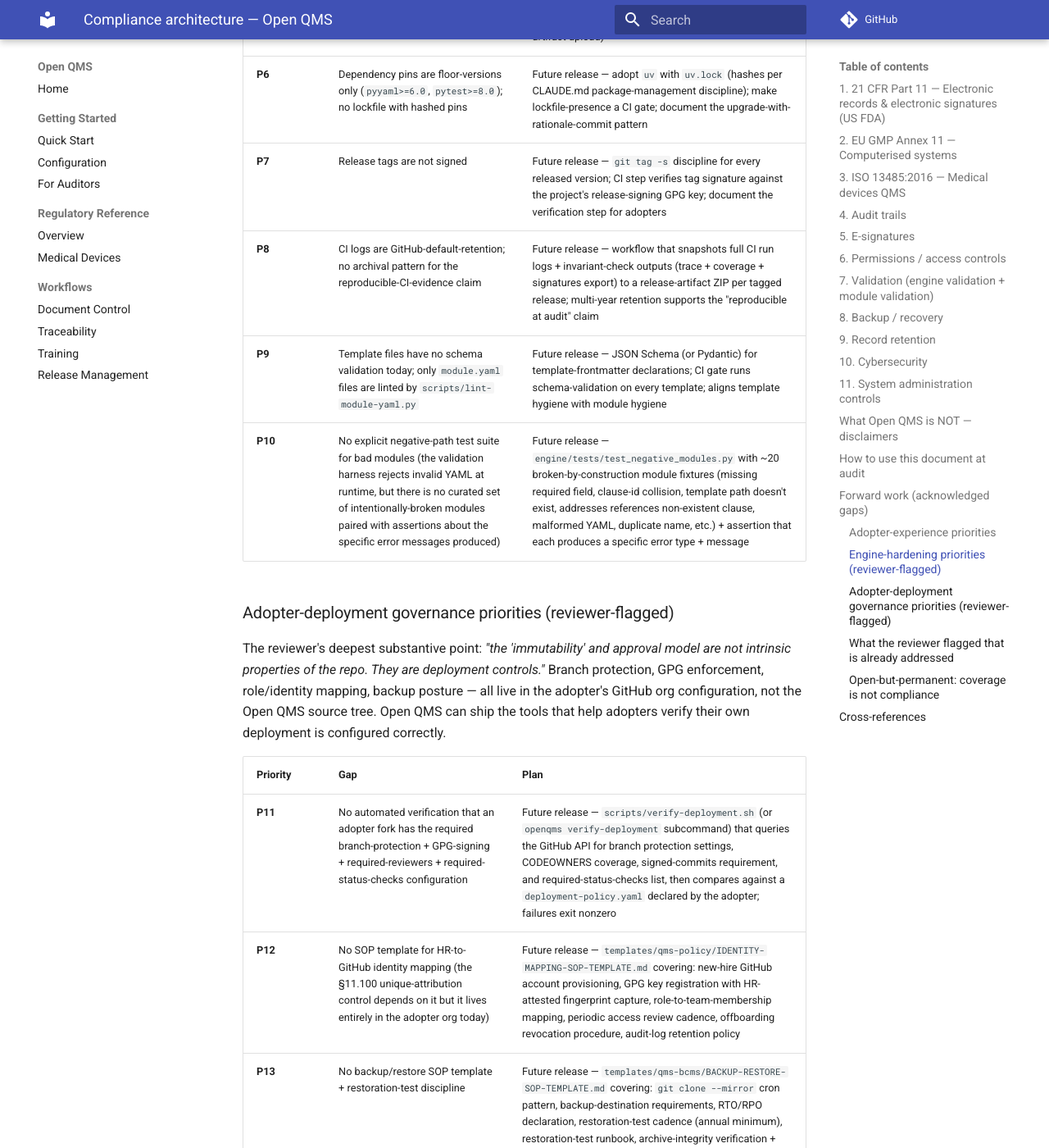
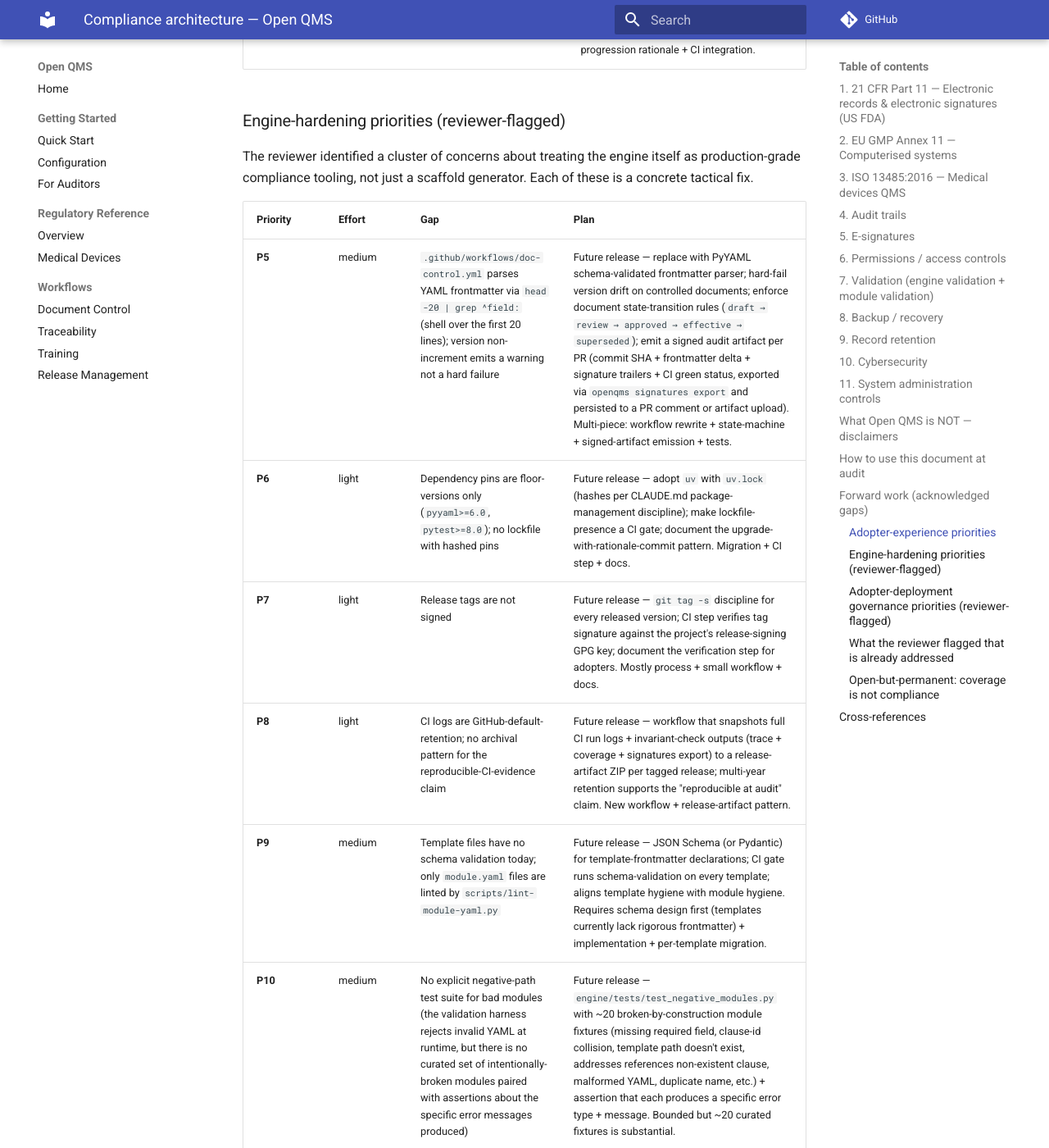
Before and after one commit to IridiumSoftware/OpenQMS, an MkDocs documentation site: the page built from docs/compliance-architecture.md, in a window 1280 px wide and 1400 px high, scrolled down 13145 px. Shown: the whole window at 82% size. Built offline with MkDocs 1.6.1 and Material for MkDocs 9.7.7, drawn with Linux system fonts in a browser that asks for light colours; comment, search, counter and statistics services are not loaded; some of the changed text lies outside the part shown.

Commit message:
v0.54.0 — Forward-work effort qualifiers (light/medium/hard)
Per-priority effort calibration added to all three forward-work tables in docs/compliance-architecture.md, with brief calibration legend at top of section.

Calibration:
- light  ≤ ½ day  (single file / contained script / mostly docs)
- medium ½–2 days (multiple deliverables: templates + workflow + tests + composites)
- hard   2+ days  (substantial feature surface: new module + multiple templates + standards crosswalks + tests + composites + docs + per-jurisdiction handling; multi-session)

Distribution across 13 open priorities:
- hard   (1): P2 (validation package)
- medium (6): P3 · P4 · P5 · P9 · P10 · P11
- light  (6): P6 · P7 · P8 · P12 · P13 · P14

Informs sequencing options (e.g., 6 light items could batch as a single hardening release); not a commitment.

No new spec entries; pure doc refinement of OQ-119 deliverable. Engine 0.53.0 → 0.54.0. 129/129 pytest pass. Bundle baselines clean. Lint clean. Repo invariants hold (116 modules / 867 clauses / 379 templates / 0 orphans / 100.0% aggregate coverage).

Status counts unchanged: 6 :verified / 92 :tested / 5 :argued / 0 :open (total 103).

Co-Authored-By: Claude Opus 4.7 (1M context) <noreply@anthropic.com>

```diff
--- a/docs/compliance-architecture.md
+++ b/docs/compliance-architecture.md
@@ -310,38 +310,46 @@ This section consolidates two feedback inputs:
 
 The reviewer's headline framing — *"worth pursuing, but treat it as a generator for QMS infrastructure, not as 'the QMS'"* — matches the project's own honesty bound (OQ-080). This section names the work remaining to harden that infrastructure-layer claim.
 
+**Effort calibration** (qualitative; informs sequencing, not commitment):
+
+- **light** — single file or small set; mostly documentation or contained script; ≤ ½ day of focused work.
+- **medium** — multiple deliverables: new templates + workflow changes + tests + composites; ½ to 2 days; bounded scope.
+- **hard** — substantial new feature surface: new module + multiple templates + standards crosswalks + tests + composites + docs + per-jurisdiction handling; 2+ days; multi-session.
+
+**Current effort distribution across the 13 open priorities:** 1 hard · 6 medium · 6 light.
+
 ### Adopter-experience priorities
 
-| Priority | Gap | Plan |
-|---|---|---|
-| ✓ **P1** | Compliance architecture trust-gate documentation | Closed at v0.52.0 by this document |
-| **P2** (next) | Validation package templates (URS + IQ/OQ/PQ + Change Assessment + Computer System Validation protocol + Validation Master Plan) | Future release — `validation-package` cross-cutting overlay bound to 21 CFR Part 11 + EU GMP Annex 11 + ISO 13485 §7.5.6 |
-| **P3** | Better non-technical UX (CAPA usability, document routing, role-specific onboarding) | Future release — additional issue templates + role-specific quickstart guides (Open QMS is GitHub-native, not a web app — UX scope is bounded by that) |
-| **P4** | Opinionated startup-stage presets (pre-seed / seed / Series A / Series B+) | Future release — `presets/` family extending `bundles/`; compounds on P2 |
+| Priority | Effort | Gap | Plan |
+|---|---|---|---|
+| ✓ **P1** | — | Compliance architecture trust-gate documentation | Closed at v0.52.0 by this document |
+| **P2** (next) | **hard** | Validation package templates (URS + IQ/OQ/PQ + Change Assessment + Computer System Validation protocol + Validation Master Plan) | Future release — `validation-package` cross-cutting overlay bound to 21 CFR Part 11 + EU GMP Annex 11 + ISO 13485 §7.5.6. New overlay module + 7 templates + clause crosswalks across 3 standards + composites + tests + documentation. Largest single deliverable in the queue. |
+| **P3** | medium | Better non-technical UX (CAPA usability, document routing, role-specific onboarding) | Future release — additional issue templates + role-specific quickstart guides (Open QMS is GitHub-native, not a web app — UX scope is bounded by that). Multiple guide docs + multiple issue-template YAMLs; mechanical but multi-piece. |
+| **P4** | medium | Opinionated startup-stage presets (pre-seed / seed / Series A / Series B+) | Future release — `presets/` family extending `bundles/`; compounds on P2. 4 preset bundles (YAML + matrix.json each) + maturity-model guide doc + per-stage progression rationale + CI integration. |
 
 ### Engine-hardening priorities (reviewer-flagged)
 
 The reviewer identified a cluster of concerns about treating the engine itself as production-grade compliance tooling, not just a scaffold generator. Each of these is a concrete tactical fix.
 
-| Priority | Gap | Plan |
-|---|---|---|
-| **P5** | `.github/workflows/doc-control.yml` parses YAML frontmatter via `head -20 | grep ^field:` (shell over the first 20 lines); version non-increment emits a warning not a hard failure | Future release — replace with PyYAML schema-validated frontmatter parser; hard-fail version drift on controlled documents; enforce document state-transition rules (`draft → review → approved → effective → superseded`); emit a signed audit artifact per PR (commit SHA + frontmatter delta + signature trailers + CI green status, exported via `openqms signatures export` and persisted to a PR comment or artifact upload) |
-| **P6** | Dependency pins are floor-versions only (`pyyaml>=6.0`, `pytest>=8.0`); no lockfile with hashed pins | Future release — adopt `uv` with `uv.lock` (hashes per CLAUDE.md package-management discipline); make lockfile-presence a CI gate; document the upgrade-with-rationale-commit pattern |
-| **P7** | Release tags are not signed | Future release — `git tag -s` discipline for every released version; CI step verifies tag signature against the project's release-signing GPG key; document the verification step for adopters |
-| **P8** | CI logs are GitHub-default-retention; no archival pattern for the reproducible-CI-evidence claim | Future release — workflow that snapshots full CI run logs + invariant-check outputs (trace + coverage + signatures export) to a release-artifact ZIP per tagged release; multi-year retention supports the "reproducible at audit" claim |
-| **P9** | Template files have no schema validation today; only `module.yaml` files are linted by `scripts/lint-module-yaml.py` | Future release — JSON Schema (or Pydantic) for template-frontmatter declarations; CI gate runs schema-validation on every template; aligns template hygiene with module hygiene |
-| **P10** | No explicit negative-path test suite for bad modules (the validation harness rejects invalid YAML at runtime, but there is no curated set of intentionally-broken modules paired with assertions about the specific error messages produced) | Future release — `engine/tests/test_negative_modules.py` with ~20 broken-by-construction module fixtures (missing required field, clause-id collision, template path doesn't exist, addresses references non-existent clause, malformed YAML, duplicate name, etc.) + assertion that each produces a specific error type + message |
+| Priority | Effort | Gap | Plan |
+|---|---|---|---|
+| **P5** | medium | `.github/workflows/doc-control.yml` parses YAML frontmatter via `head -20 | grep ^field:` (shell over the first 20 lines); version non-increment emits a warning not a hard failure | Future release — replace with PyYAML schema-validated frontmatter parser; hard-fail version drift on controlled documents; enforce document state-transition rules (`draft → review → approved → effective → superseded`); emit a signed audit artifact per PR (commit SHA + frontmatter delta + signature trailers + CI green status, exported via `openqms signatures export` and persisted to a PR comment or artifact upload). Multi-piece: workflow rewrite + state-machine + signed-artifact emission + tests. |
+| **P6** | light | Dependency pins are floor-versions only (`pyyaml>=6.0`, `pytest>=8.0`); no lockfile with hashed pins | Future release — adopt `uv` with `uv.lock` (hashes per CLAUDE.md package-management discipline); make lockfile-presence a CI gate; document the upgrade-with-rationale-commit pattern. Migration + CI step + docs. |
+| **P7** | light | Release tags are not signed | Future release — `git tag -s` discipline for every released version; CI step verifies tag signature against the project's release-signing GPG key; document the verification step for adopters. Mostly process + small workflow + docs. |
+| **P8** | light | CI logs are GitHub-default-retention; no archival pattern for the reproducible-CI-evidence claim | Future release — workflow that snapshots full CI run logs + invariant-check outputs (trace + coverage + signatures export) to a release-artifact ZIP per tagged release; multi-year retention supports the "reproducible at audit" claim. New workflow + release-artifact pattern. |
+| **P9** | medium | Template files have no schema validation today; only `module.yaml` files are linted by `scripts/lint-module-yaml.py` | Future release — JSON Schema (or Pydantic) for template-frontmatter declarations; CI gate runs schema-validation on every template; aligns template hygiene with module hygiene. Requires schema design first (templates currently lack rigorous frontmatter) + implementation + per-template migration. |
+| **P10** | medium | No explicit negative-path test suite for bad modules (the validation harness rejects invalid YAML at runtime, but there is no curated set of intentionally-broken modules paired with assertions about the specific error messages produced) | Future release — `engine/tests/test_negative_modules.py` with ~20 broken-by-construction module fixtures (missing required field, clause-id collision, template path doesn't exist, addresses references non-existent clause, malformed YAML, duplicate name, etc.) + assertion that each produces a specific error type + message. Bounded but ~20 curated fixtures is substantial. |
 
 ### Adopter-deployment governance priorities (reviewer-flagged)
 
 The reviewer's deepest substantive point: *"the 'immutability' and approval model are not intrinsic properties of the repo. They are deployment controls."* Branch protection, GPG enforcement, role/identity mapping, backup posture — all live in the adopter's GitHub org configuration, not the Open QMS source tree. Open QMS can ship the tools that help adopters verify their own deployment is configured correctly.
 
-| Priority | Gap | Plan |
-|---|---|---|
-| **P11** | No automated verification that an adopter fork has the required branch-protection + GPG-signing + required-reviewers + required-status-checks configuration | Future release — `scripts/verify-deployment.sh` (or `openqms verify-deployment` subcommand) that queries the GitHub API for branch protection settings, CODEOWNERS coverage, signed-commits requirement, and required-status-checks list, then compares against a `deployment-policy.yaml` declared by the adopter; failures exit nonzero |
-| **P12** | No SOP template for HR-to-GitHub identity mapping (the §11.100 unique-attribution control depends on it but it lives entirely in the adopter org today) | Future release — `templates/qms-policy/IDENTITY-MAPPING-SOP-TEMPLATE.md` covering: new-hire GitHub account provisioning, GPG key registration with HR-attested fingerprint capture, role-to-team-membership mapping, periodic access review cadence, offboarding revocation procedure, audit-log retention policy |
-| **P13** | No backup/restore SOP template + restoration-test discipline | Future release — `templates/qms-bcms/BACKUP-RESTORE-SOP-TEMPLATE.md` covering: `git clone --mirror` cron pattern, backup-destination requirements, RTO/RPO declaration, restoration-test cadence (annual minimum), restoration-test runbook, archive-integrity verification + format-stability planning (parallel to ATMP 30-year clauses) |
-| **P14** | Process gap — no documented cadence for third-party regulatory review of module crosswalk semantics | Future release — `BUSINESS/regulatory_review_cadence.md` documenting: per-module review cadence (annual is typical for active standards; on-revision for any cited standard update), reviewer-qualification standard, review-finding tracking format, public-facing "last reviewed by X on Y" badge per module |
+| Priority | Effort | Gap | Plan |
+|---|---|---|---|
+| **P11** | medium | No automated verification that an adopter fork has the required branch-protection + GPG-signing + required-reviewers + required-status-checks configuration | Future release — `scripts/verify-deployment.sh` (or `openqms verify-deployment` subcommand) that queries the GitHub API for branch protection settings, CODEOWNERS coverage, signed-commits requirement, and required-status-checks list, then compares against a `deployment-policy.yaml` declared by the adopter; failures exit nonzero. New subcommand + GitHub API integration + policy-schema design + tests + docs. |
+| **P12** | light | No SOP template for HR-to-GitHub identity mapping (the §11.100 unique-attribution control depends on it but it lives entirely in the adopter org today) | Future release — `templates/qms-policy/IDENTITY-MAPPING-SOP-TEMPLATE.md` covering: new-hire GitHub account provisioning, GPG key registration with HR-attested fingerprint capture, role-to-team-membership mapping, periodic access review cadence, offboarding revocation procedure, audit-log retention policy. Single comprehensive template doc. |
+| **P13** | light | No backup/restore SOP template + restoration-test discipline | Future release — `templates/qms-bcms/BACKUP-RESTORE-SOP-TEMPLATE.md` covering: `git clone --mirror` cron pattern, backup-destination requirements, RTO/RPO declaration, restoration-test cadence (annual minimum), restoration-test runbook, archive-integrity verification + format-stability planning (parallel to ATMP 30-year clauses). Single template doc with runbook. |
+| **P14** | light | Process gap — no documented cadence for third-party regulatory review of module crosswalk semantics | Future release — `BUSINESS/regulatory_review_cadence.md` documenting: per-module review cadence (annual is typical for active standards; on-revision for any cited standard update), reviewer-qualification standard, review-finding tracking format, public-facing "last reviewed by X on Y" badge per module. Single process-governance doc + per-module badge format. |
 
 ### What the reviewer flagged that is already addressed
 
```
Also changed, not shown: BUSINESS/ENGINE_SPEC.md (+1 -0 lines), BUSINESS/changelog.md (+28 -0 lines), BUSINESS/dashboard.md (+3 -1 lines), README.md (+1 -1 lines), docs/modules-catalog.md (+1 -1 lines), 2 other files.
